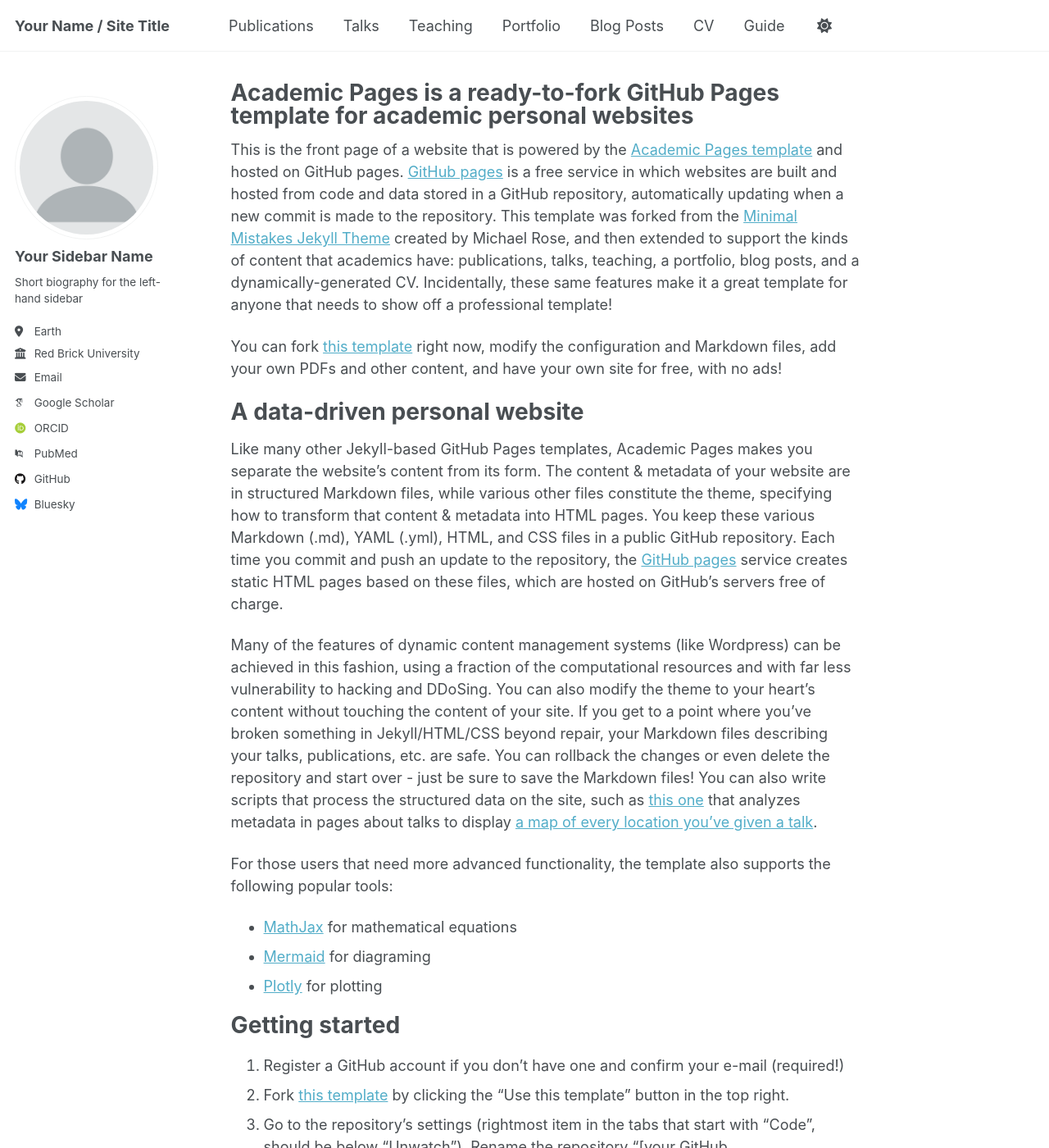
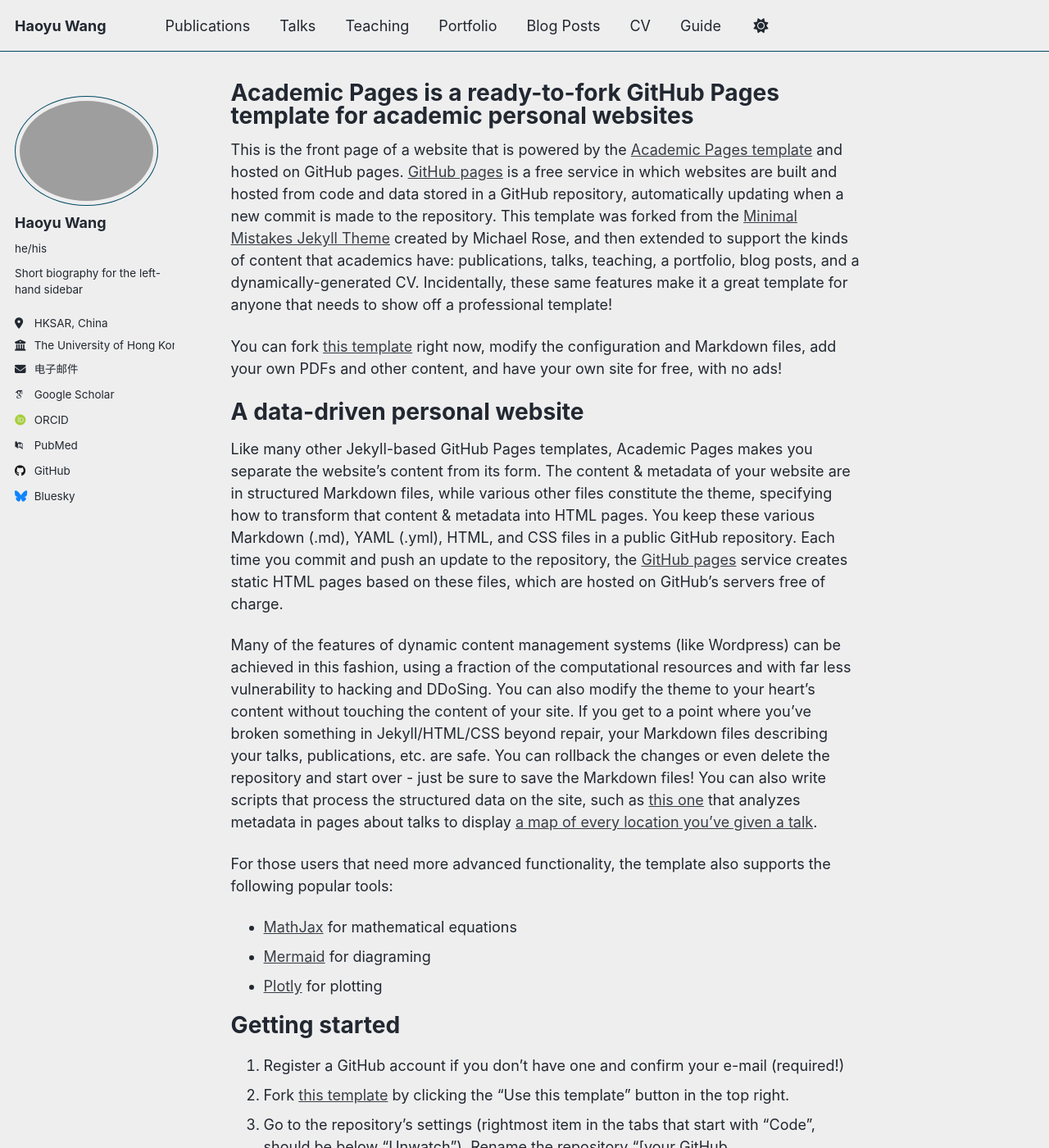
Before and after one commit to numeratorwhy/numeratorwhy.github.io, a Jekyll site: the page built from _pages/about.md, in a window 1280 px wide and 1400 px high. Shown: the whole window at 82% size. Built offline with Jekyll 4.4.1, drawn with Linux system fonts in a browser that asks for light colours; some web fonts are replaced; a script that is not in the unit is left out; some of the changed text lies outside the part shown.

```diff
--- a/Gemfile
+++ b/Gemfile
@@ -11,3 +11,9 @@ end
 
 gem 'github-pages'
 gem 'connection_pool', '2.5.0'
+
+gem "minima", "~> 2.5"
+
+# Windows does not include zoneinfo files, so bundle the tzinfo-data gem
+gem 'tzinfo-data', platforms: [:mingw, :mswin, :x64_mingw, :jruby]
+gem 'tzinfo', '~> 2.0'
--- a/_config.yml
+++ b/_config.yml
@@ -7,30 +7,30 @@
 # server process.
 
 # Basic Site Settings
-locale                   : "en-US"
-site_theme               : "default" # Currently available options are "default", "air"
-title                    : "Your Name / Site Title"
+locale                   : "zh-CN"
+site_theme               : "air" # Currently available options are "default", "air"
+title                    : "Haoyu Wang"
 title_separator          : "-"
-name                     : &name "Your Name"
+name                     : &name "Harry"
 description              : &description "Your Name's academic portfolio"   # Update this with a general description of your site, this is the default if not overridden by a page
-url                      : https://academicpages.github.io # The base hostname & protocol for your site e.g. "https://[your GitHub username].github.io",
+url                      : https://numeratorwhy.github.io # The base hostname & protocol for your site e.g. "https://[your GitHub username].github.io",
                                                            # or if you already have some other page hosted on Github then use "https://[your GitHub username].github.io/[Your Repo Name]"
 baseurl                  : "" # the subpath of your site, e.g. "/blog"
-repository               : "academicpages/academicpages.github.io"
+repository               : "numeratorwhy/numeratorwhy.github.io"
 
 # Site Author - The following control what appear as part of the author content on the side bar.
 #               If a field is blank the icon and link will not appear, otherwise it will be shown.
 #               Additional customization can be done by editing /_includes/author-profile.html
 author:
   # Biographic information
-  avatar           : "profile.png"
-  name             : "Your Sidebar Name"
-  pronouns         : # example: "she/her"
+  avatar           : "profile.jpg"
+  name             : "Haoyu Wang"
+  pronouns         : "he/his"
   bio              : "Short biography for the left-hand sidebar"
-  location         : "Earth"
-  employer         : "Red Brick University"
+  location         : "HKSAR, China"
+  employer         : "The University of Hong Kong"
   uri              : # URL
-  email            : "none@example.org"
+  email            : "harrywang193@gmail.com"
 
   # Academic websites
   academia         : # URL
```
Also changed, not shown: README.md (+11 -4 lines), 1 other file.
